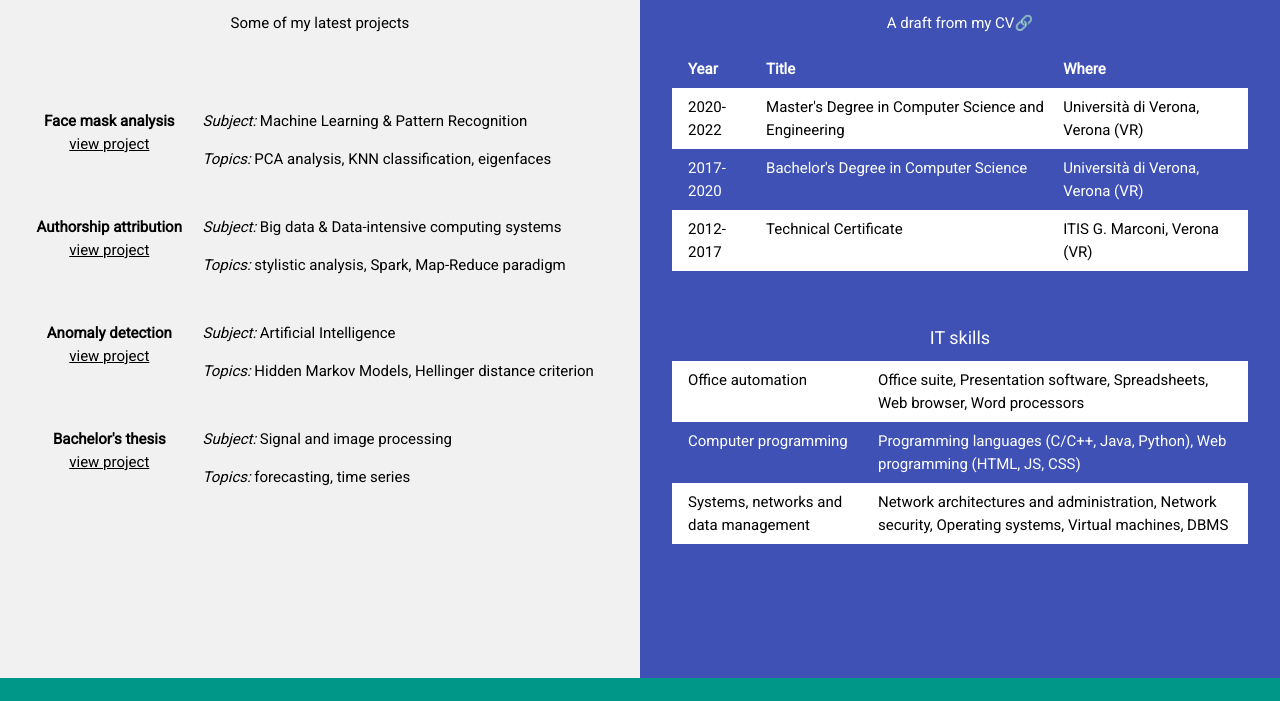
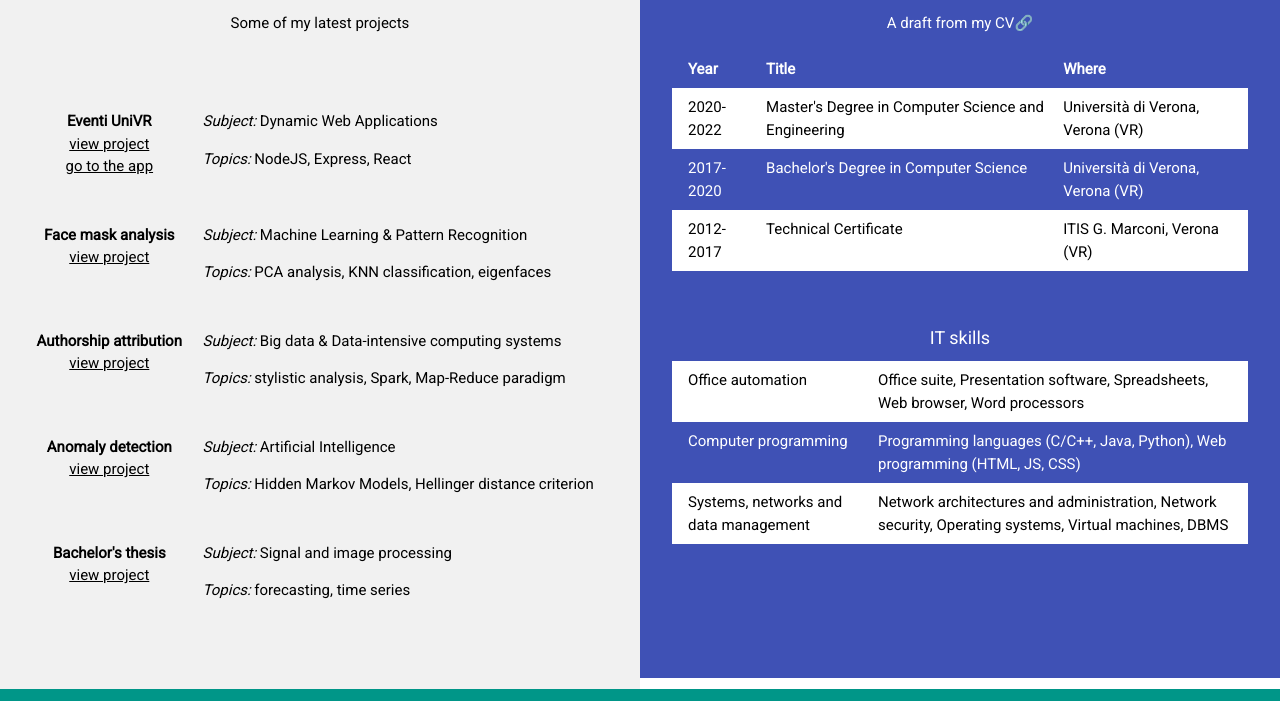
Before and after one commit to zampierida98/zampierida98.github.io, a plain HTML site: page index.html in a window 1280 px wide. Shown: the part 822-1523 px from the top of the page. Drawn offline with nearby package versions, Linux system fonts and the light colour scheme.

Commit message:
update my work

```diff
--- a/index.html
+++ b/index.html
@@ -47,6 +47,25 @@ html,body,h1,h2,h3,h4,h5,h6 {font-family: "Roboto", sans-serif}
       <p>&nbsp;</p>
       <div class="w3-container w3-responsive">
         <table class="w3-table">
+          <tr>
+            <td class="w3-center">
+              <p>
+              <strong>Eventi UniVR</strong>
+              <br/>
+              <a href="https://github.com/zampierida98/UniVR-informatica/tree/main/Magistrale%20I%20anno/progetto-WEB-APP" target="_blank">view project</a>
+              <br/>
+              <a href="https://zampierida98.github.io/eventi-univr/" target="_blank">go to the app</a>
+              </p>
+            </td>
+            <td>
+              <p>
+              <em>Subject:</em> Dynamic Web Applications
+              </p>
+              <p>
+              <em>Topics:</em> NodeJS, Express, React
+              </p>
+            </td>
+          </tr>
           <tr>
             <td class="w3-center">
               <p>
```
